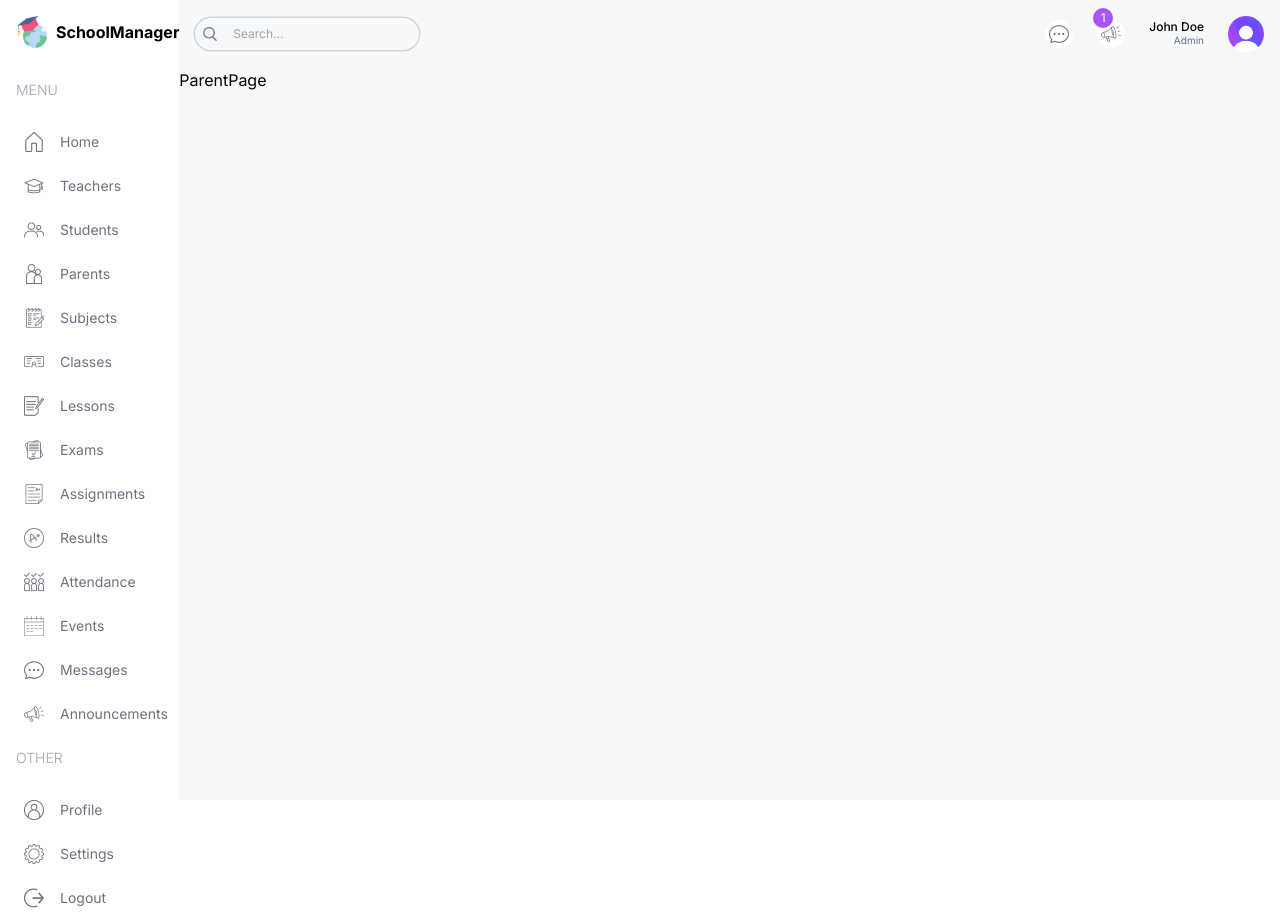
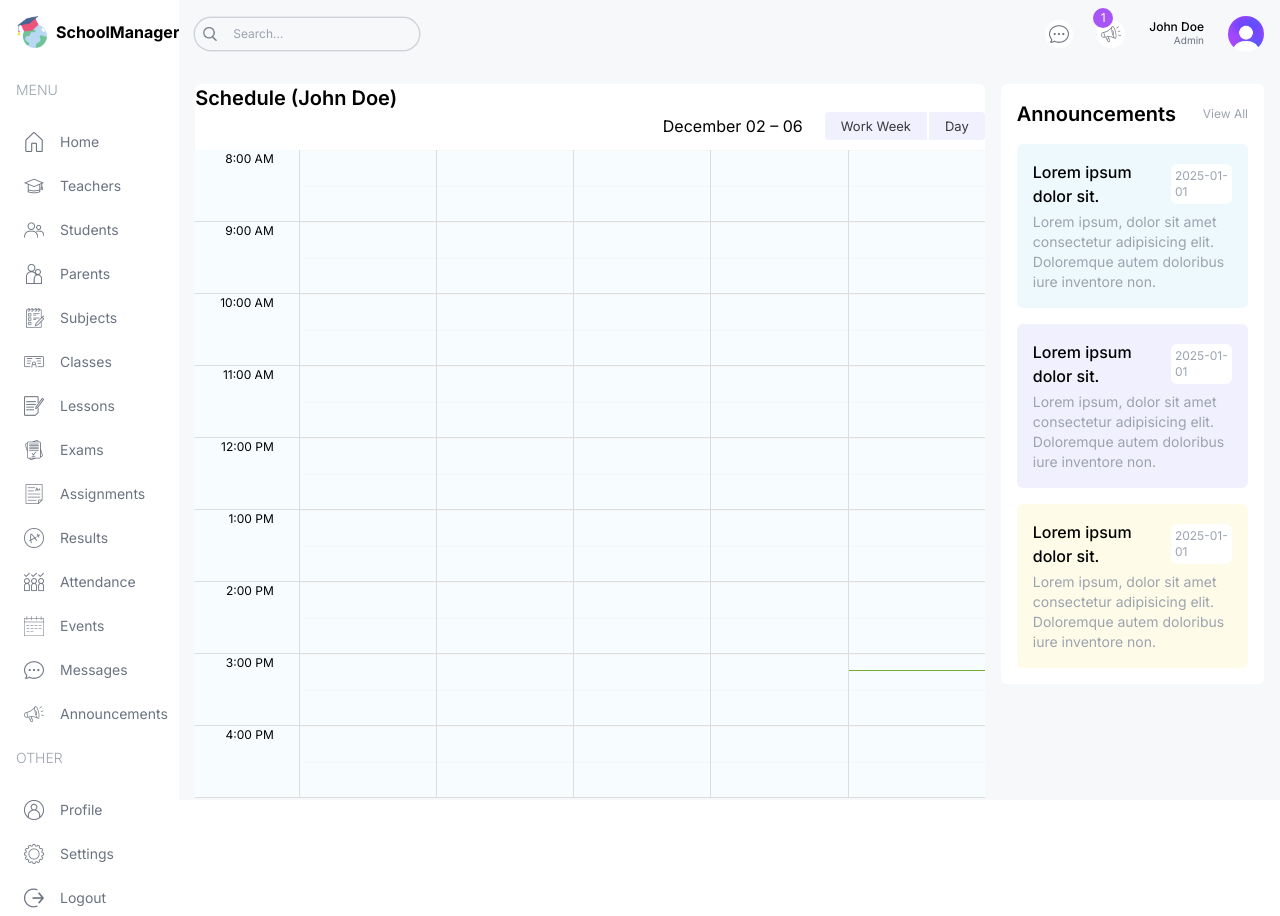
Before and after one commit to rBujar/SchoolManagement, a Next.js app in the folder schoolmanager/: page /parent in a window 1280 px wide. Built offline with nearby package versions, Linux system fonts and the light colour scheme.

Commit message:
designed the homepages for teacher and parent

```diff
--- a/schoolmanager/src/app/(dashboard)/layout.tsx
+++ b/schoolmanager/src/app/(dashboard)/layout.tsx
@@ -22,7 +22,7 @@ export default function DashboardLayout({
         <Menu />
       </div>
       {/* RIGHT */}
-      <div className="w-[86%] md:w-[96%] lg:w-[84%] xl:w-[86%] bg-[#F7F8FA] overflow-scroll">
+      <div className="w-[86%] md:w-[96%] lg:w-[84%] xl:w-[86%] bg-[#F7F8FA] overflow-scroll flex flex-col">
         <Navbar />
         {children}
       </div>
--- a/schoolmanager/src/app/(dashboard)/parent/page.tsx
+++ b/schoolmanager/src/app/(dashboard)/parent/page.tsx
@@ -1,6 +1,24 @@
+"use client"
+
+import Announcements from "@/components/Announcements";
+import BigCalendar from "@/components/BigCalendar";
+
 const ParentPage = () => {
-  return (
-    <div className=''>ParentPage</div>
+  return(
+    <div className='flex-1 p-4 flex gap-4 flex-col xl:flex-row'>
+      {/* LEFT */}
+      <div className="w-full xl:2/3">
+      <div className="h-full bg-white p4 rounded-md">
+        <h1 className="text-xl font-semibold">Schedule (John Doe)</h1>
+        <BigCalendar />
+      </div>
+      </div>
+      {/* RIGHT */}
+      <div className="w-full lg:w-1/3 flex flex-col gap-8" >
+        <Announcements />
+      </div>
+
+    </div>
   );
 };
 
--- a/schoolmanager/src/app/(dashboard)/teacher/page.tsx
+++ b/schoolmanager/src/app/(dashboard)/teacher/page.tsx
@@ -1,6 +1,24 @@
+"use client"
+
+import Announcements from "@/components/Announcements";
+import BigCalendar from "@/components/BigCalendar";
+
 const TeacherPage = () => {
-  return (
-    <div className=''>TeacherPage</div>
+  return(
+    <div className='flex-1 p-4 flex gap-4 flex-col xl:flex-row'>
+      {/* LEFT */}
+      <div className="w-full xl:2/3">
+      <div className="h-full bg-white p4 rounded-md">
+        <h1 className="text-xl font-semibold">Schedule</h1>
+        <BigCalendar />
+      </div>
+      </div>
+      {/* RIGHT */}
+      <div className="w-full lg:w-1/3 flex flex-col gap-8" >
+        <Announcements />
+      </div>
+
+    </div>
   );
 };
 
```
